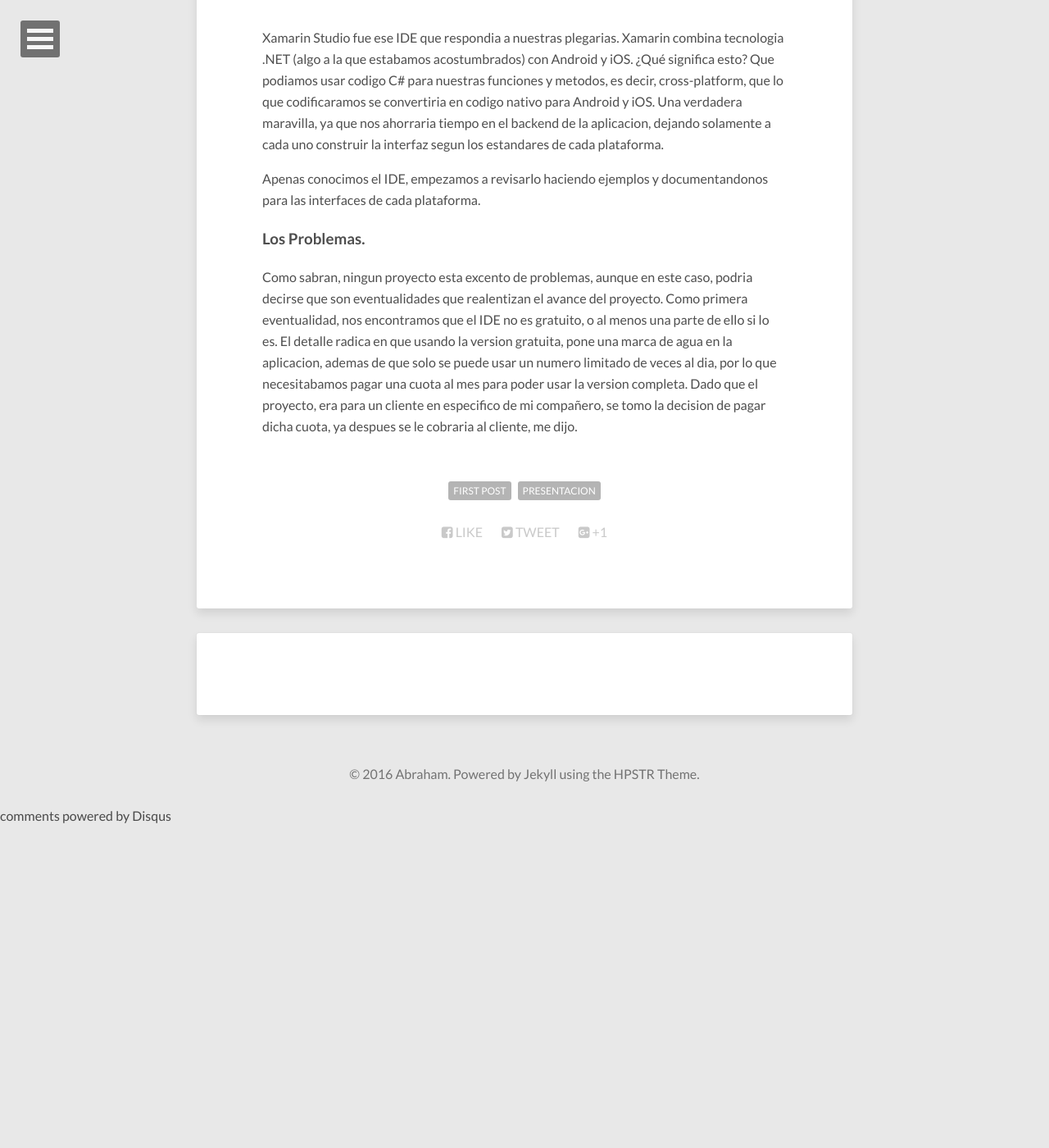
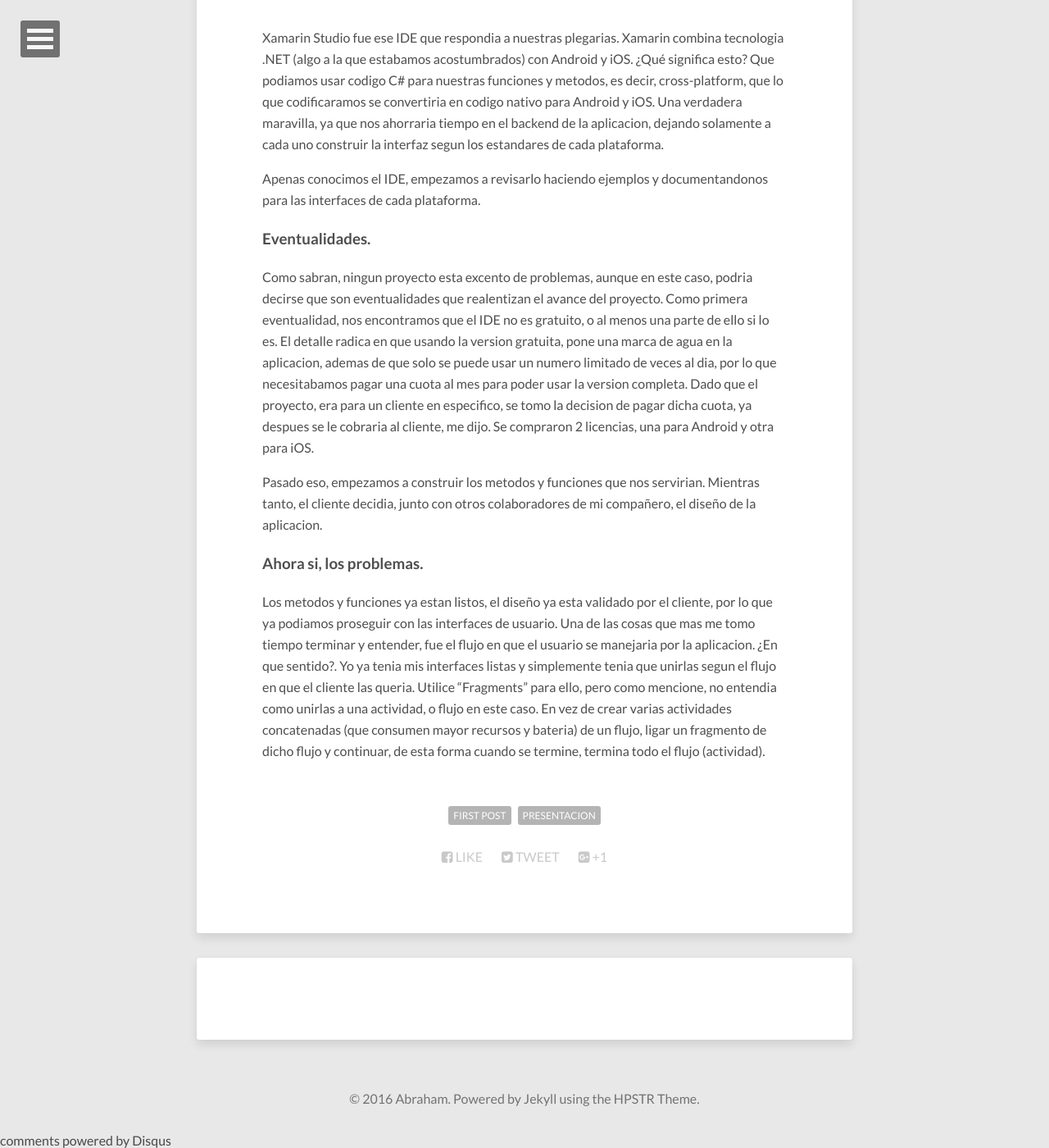
Before and after one commit to AbrahamTheCoder/Abraham, a Jekyll site: the page built from _posts/2016-05-26-app-android.md, in a window 1280 px wide and 1400 px high, scrolled down 1636 px. Shown: the whole window at 82% size. Built offline with Jekyll 4.4.1, drawn with Linux system fonts in a browser that asks for light colours; nearby versions of some CDN libraries; comment, search, counter and statistics services are not loaded; before the commit the page ends 2640 px from its top, so only the background shows below that; some of the changed text lies outside the part shown; grey boxes are pictures that could not be loaded.

Commit message:
Update 24

```diff
--- a/_includes/navigation.html
+++ b/_includes/navigation.html
@@ -6,7 +6,7 @@
 			<a href="#">Posts</a>
 			<ul class="dl-submenu">
 				<li><a href="{{ site.url }}/posts/">Todos los Posts</a></li>
-				<li><a href="{{ site.url }}/tags/">Todas las Etiquetas</a></li>
+				<li><a href="{{ site.url }}/tags/">Posts por Etiquetas</a></li>
 			</ul>
 		</li>
 		<li>
--- a/_posts/2016-05-26-app-android.md
+++ b/_posts/2016-05-26-app-android.md
@@ -30,8 +30,19 @@
 
 Apenas conocimos el IDE, empezamos a revisarlo haciendo ejemplos y documentandonos para las interfaces de cada plataforma.
 
-### Los Problemas.
+### Eventualidades.
 
 Como sabran, ningun proyecto esta excento de problemas, aunque en este caso, podria decirse que son eventualidades que realentizan el avance del proyecto.
 Como primera eventualidad, nos encontramos que el IDE no es gratuito, o al menos una parte de ello si lo es. El detalle radica en que usando la version gratuita, pone una marca de agua en la aplicacion, ademas de que solo se puede usar un numero limitado de veces al dia, por lo que necesitabamos pagar una cuota al mes para poder usar la version completa.
-Dado que el proyecto, era para un cliente en especifico de mi compañero, se tomo la decision de pagar dicha cuota, ya despues se le cobraria al cliente, me dijo.
+Dado que el proyecto, era para un cliente en especifico, se tomo la decision de pagar dicha cuota, ya despues se le cobraria al cliente, me dijo.
+Se compraron 2 licencias, una para Android y otra para iOS.
+
+Pasado eso, empezamos a construir los metodos y funciones que nos servirian. Mientras tanto, el cliente decidia, junto con otros colaboradores de mi compañero, el diseño de la aplicacion.
+
+
+### Ahora si, los problemas.
+
+Los metodos y funciones ya estan listos, el diseño ya esta validado por el cliente, por lo que ya podiamos proseguir con las interfaces de usuario.
+Una de las cosas que mas me tomo tiempo terminar y entender, fue el flujo en que el usuario se manejaria por la aplicacion.
+¿En que sentido?. Yo ya tenia mis interfaces listas y simplemente tenia que unirlas segun el flujo en que el cliente las queria.
+Utilice "Fragments" para ello, pero como mencione, no entendia como unirlas a una actividad, o flujo en este caso. En vez de crear varias actividades concatenadas (que consumen mayor recursos y bateria) de un flujo, ligar un fragmento de dicho flujo y continuar, de esta forma cuando se termine, termina todo el flujo (actividad).
```
Also changed, not shown: other parts of _posts/2016-05-26-app-android.md (+2 -2 lines), 9 other files.
